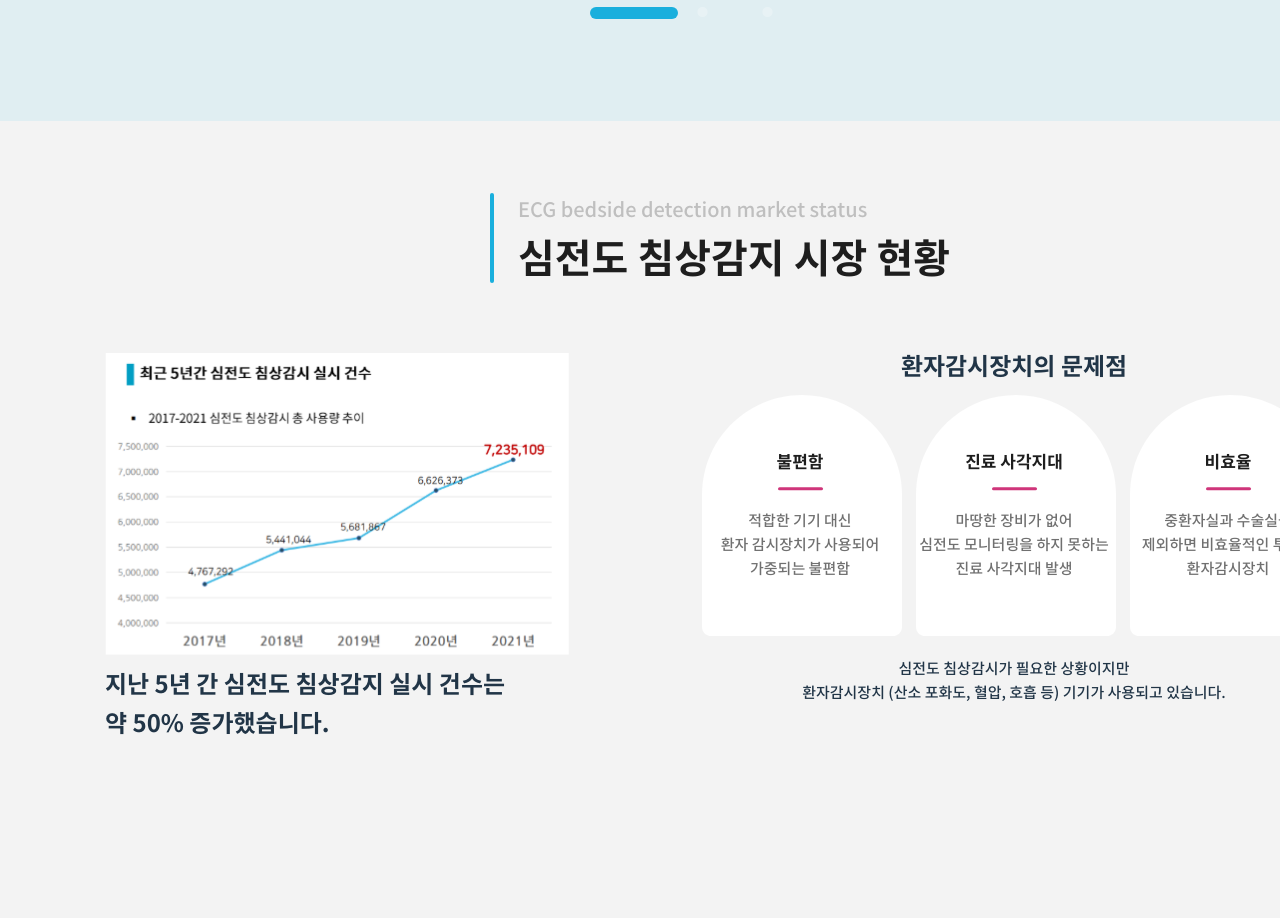
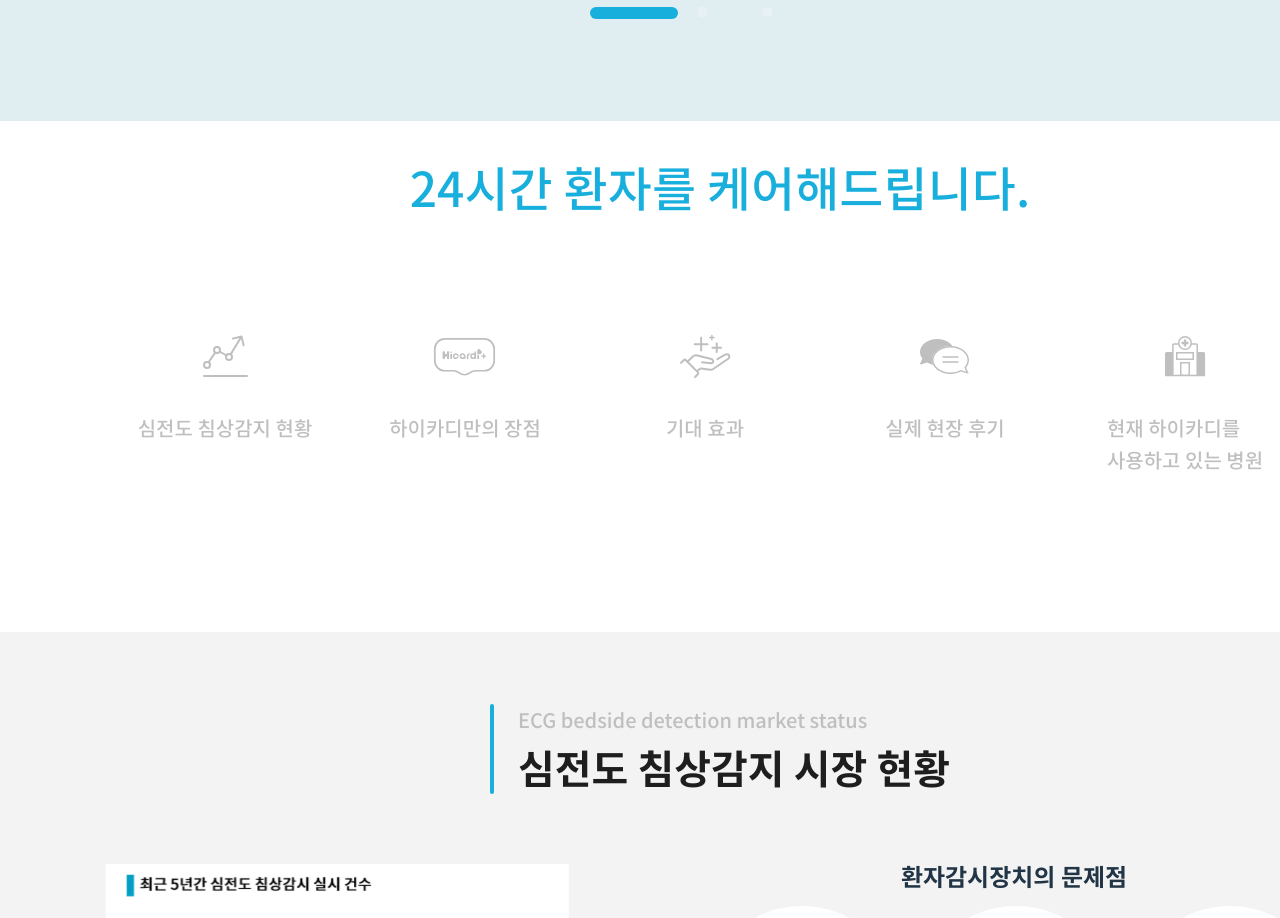
Before and after one commit to DONGA-ST-A/Frontend, a React (Vite) app: page / in a window 1280 px wide. Shown: the part 800-1718 px from the top of the page. Built offline with nearby package versions, Linux system fonts and the light colour scheme; the HTML template or start-up script is replaced by a standard one.

Commit message:
feat: add ScrollTabl component draft

```diff
--- /dev/null
+++ b/src/components/MainPage/ScrollTab.tsx
@@ -0,0 +1,73 @@
+import styled from "styled-components";
+
+import AdvantageIcon from "@/assets/icon/icon_advantage.svg";
+import ExpectedEffectIcon from "@/assets/icon/icon_expected_effect.svg";
+import HospitalIcon from "@/assets/icon/icon_hospital.svg";
+import MarketStatusIcon from "@/assets/icon/icon_market_status.svg";
+import ReviewIcon from "@/assets/icon/icon_review.svg";
+import { Inner } from "@/style/commonStyle";
+
+const iconList = [
+  { title: "심전도 침상감지 현황", img: MarketStatusIcon },
+  { title: "하이카디만의 장점", img: AdvantageIcon },
+  { title: "기대 효과", img: ExpectedEffectIcon },
+  { title: "실제 현장 후기", img: ReviewIcon },
+  { title: "현재 하이카디를\n사용하고 있는 병원", img: HospitalIcon },
+];
+
+const ScrollTab = () => {
+  return (
+    <Container>
+      <Inner>
+        <Slogan>24시간 환자를 케어해드립니다.</Slogan>
+        <IconContainer>
+          {iconList.map((icon) => (
+            <Icon>
+              <img
+                alt={icon.title}
+                src={icon.img}
+              />
+              <div className="title">{icon.title}</div>
+            </Icon>
+          ))}
+        </IconContainer>
+      </Inner>
+    </Container>
+  );
+};
+
+const Container = styled.div`
+  padding-top: 42px;
+  padding-bottom: 156px;
+`;
+
+const Slogan = styled.div`
+  font-family: NotoSansMedium;
+  font-size: var(--text_headline1);
+  color: var(--color_main_skyblue);
+  text-align: center;
+  margin-bottom: 105px;
+`;
+
+const IconContainer = styled.div`
+  display: flex;
+  flex-direction: row;
+`;
+const Icon = styled.div`
+  font-family: NotoSansMedium;
+  font-size: var(--text_body1);
+  color: var(--color_sub2);
+  line-height: 1.6em;
+  white-space: pre-line;
+  display: flex;
+  flex-direction: column;
+  align-items: center;
+  margin: 0px 20px;
+  width: 200px;
+
+  img {
+    width: 80px;
+    margin-bottom: 16px;
+  }
+`;
+export default ScrollTab;
--- a/src/pages/MainPage.tsx
+++ b/src/pages/MainPage.tsx
@@ -4,12 +4,14 @@ import ExpectedEffect from "@/components/MainPage/ExpectedEffect";
 import Hospital from "@/components/MainPage/Hospital";
 import LearnMore from "@/components/MainPage/LearnMore";
 import MarketStatus from "@/components/MainPage/MarketStatus";
+import ScrollTab from "@/components/MainPage/ScrollTab";
 import SiteReview from "@/components/MainPage/SiteReview";
 
 const MainPage = () => {
   return (
     <>
       <Carousel />
+      <ScrollTab />
       <MarketStatus />
       <Advantage />
       <ExpectedEffect />
```
